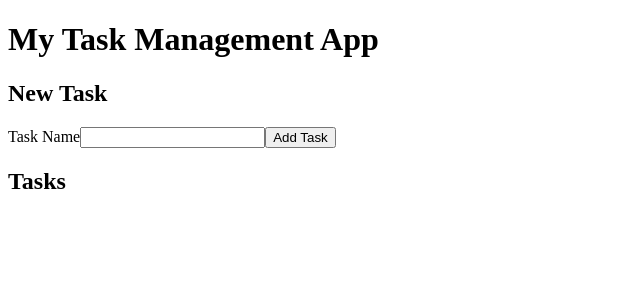
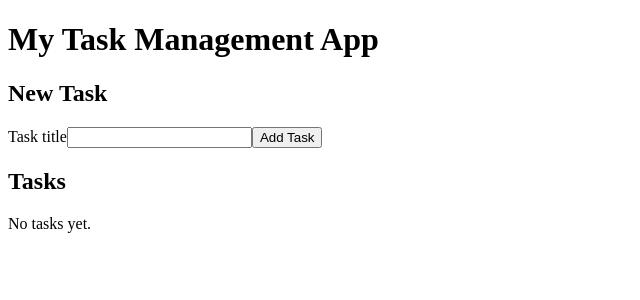
Before and after one commit to syarifhsb/momentum, a React (Vite) app: page / in a window 1280 px wide. Shown: the top 300 px of the page, without its empty margins (0-640 px from the left). Built offline with nearby package versions, Linux system fonts and the light colour scheme.

Commit message:
refactor: clean up structure

```diff
--- a/components/main-window.tsx
+++ /dev/null
@@ -1,11 +0,0 @@
-import { NewTaskForm } from "./new-task-form";
-import { Tasks } from "./tasks";
-
-export function MainWindow() {
-  return (
-    <div>
-      <NewTaskForm />
-      <Tasks />
-    </div>
-  );
-}
--- a/components/new-task-form.tsx
+++ /dev/null
@@ -1,44 +0,0 @@
-type Task = {
-  taskName: string;
-};
-
-function loadTasks() {
-  const tasks = JSON.parse(localStorage.getItem("tasks") || "[]");
-  return tasks;
-}
-
-function saveTasks(tasks: Task[]) {
-  localStorage.setItem("tasks", JSON.stringify(tasks));
-}
-
-function handleSubmit(event: React.FormEvent<HTMLFormElement>) {
-  event.preventDefault();
-
-  const formData = new FormData(event.currentTarget);
-  const formJson = Object.fromEntries(formData.entries());
-  const tasks = loadTasks();
-  saveTasks([
-    ...tasks,
-    {
-      taskId:
-        tasks.length > 0 && tasks[tasks.length - 1]?.taskId !== undefined
-          ? tasks[tasks.length - 1].taskId + 1
-          : 0,
-      taskName: formJson["task-name"],
-    },
-  ]);
-  window.location.href = `/`;
-}
-
-export function NewTaskForm() {
-  return (
-    <div>
-      <form method="post" onSubmit={handleSubmit}>
-        <h2>New Task</h2>
-        <label htmlFor="task-name">Task Name</label>
-        <input type="text" id="task-name" name="task-name" />
-        <button type="submit">Add Task</button>
-      </form>
-    </div>
-  );
-}
--- a/components/tasks.tsx
+++ /dev/null
@@ -1,22 +0,0 @@
-type Task = {
-  taskId: number;
-  taskName: string;
-};
-
-function loadTasks() {
-  const tasks = JSON.parse(localStorage.getItem("tasks") || "[]");
-  return tasks;
-}
-
-export function Tasks() {
-  return (
-    <div>
-      <h2>Tasks</h2>
-      <ul>
-        {loadTasks().map((task: Task) => (
-          <li key={task.taskId}>{task.taskName}</li>
-        ))}
-      </ul>
-    </div>
-  );
-}
--- a/src/App.tsx
+++ b/src/App.tsx
@@ -1,10 +1,14 @@
-import { MainWindow } from "../components/main-window";
+import { NewTaskForm } from "./components/new-task-form";
+import { TasksContainer } from "./components/tasks-container";
 
 export function App() {
   return (
     <div>
       <h1>My Task Management App</h1>
-      <MainWindow />
+
+      <NewTaskForm />
+
+      <TasksContainer />
     </div>
   );
 }
--- /dev/null
+++ b/src/components/new-task-form.tsx
@@ -0,0 +1,35 @@
+import { loadTasks, saveTasks } from "../features/task";
+
+function handleSubmit(event: React.FormEvent<HTMLFormElement>) {
+  event.preventDefault();
+
+  const tasks = loadTasks();
+  const formData = new FormData(event.currentTarget);
+  const newTaskData = Object.fromEntries(formData.entries());
+
+  saveTasks([
+    ...tasks,
+    {
+      id:
+        tasks.length > 0 && tasks[tasks.length - 1]?.id !== undefined
+          ? tasks[tasks.length - 1].id + 1
+          : 0,
+      title: newTaskData["title"].toString(),
+    },
+  ]);
+
+  window.location.href = `/`;
+}
+
+export function NewTaskForm() {
+  return (
+    <div>
+      <form method="post" onSubmit={handleSubmit}>
+        <h2>New Task</h2>
+        <label htmlFor="title">Task title</label>
+        <input type="text" id="title" name="title" />
+        <button type="submit">Add Task</button>
+      </form>
+    </div>
+  );
+}
--- /dev/null
+++ b/src/components/tasks-container.tsx
@@ -0,0 +1,21 @@
+import { loadTasks } from "../features/task";
+
+export function TasksContainer() {
+  const tasks = loadTasks();
+
+  return (
+    <div>
+      <h2>Tasks</h2>
+
+      {tasks.length <= 0 && <p>No tasks yet.</p>}
+
+      {tasks.length > 0 && (
+        <ul>
+          {tasks.map((task) => (
+            <li key={task.id}>{task.title}</li>
+          ))}
+        </ul>
+      )}
+    </div>
+  );
+}
--- /dev/null
+++ b/src/features/task.ts
@@ -0,0 +1,14 @@
+export type Task = {
+  id: number;
+  title: string;
+  description?: string;
+};
+
+export function loadTasks() {
+  const tasks: Task[] = JSON.parse(localStorage.getItem("tasks") || "[]");
+  return tasks;
+}
+
+export function saveTasks(tasks: Task[]) {
+  localStorage.setItem("tasks", JSON.stringify(tasks));
+}
```
Also changed, not shown: 1 other file (tests, documents, lock files or other folders).
